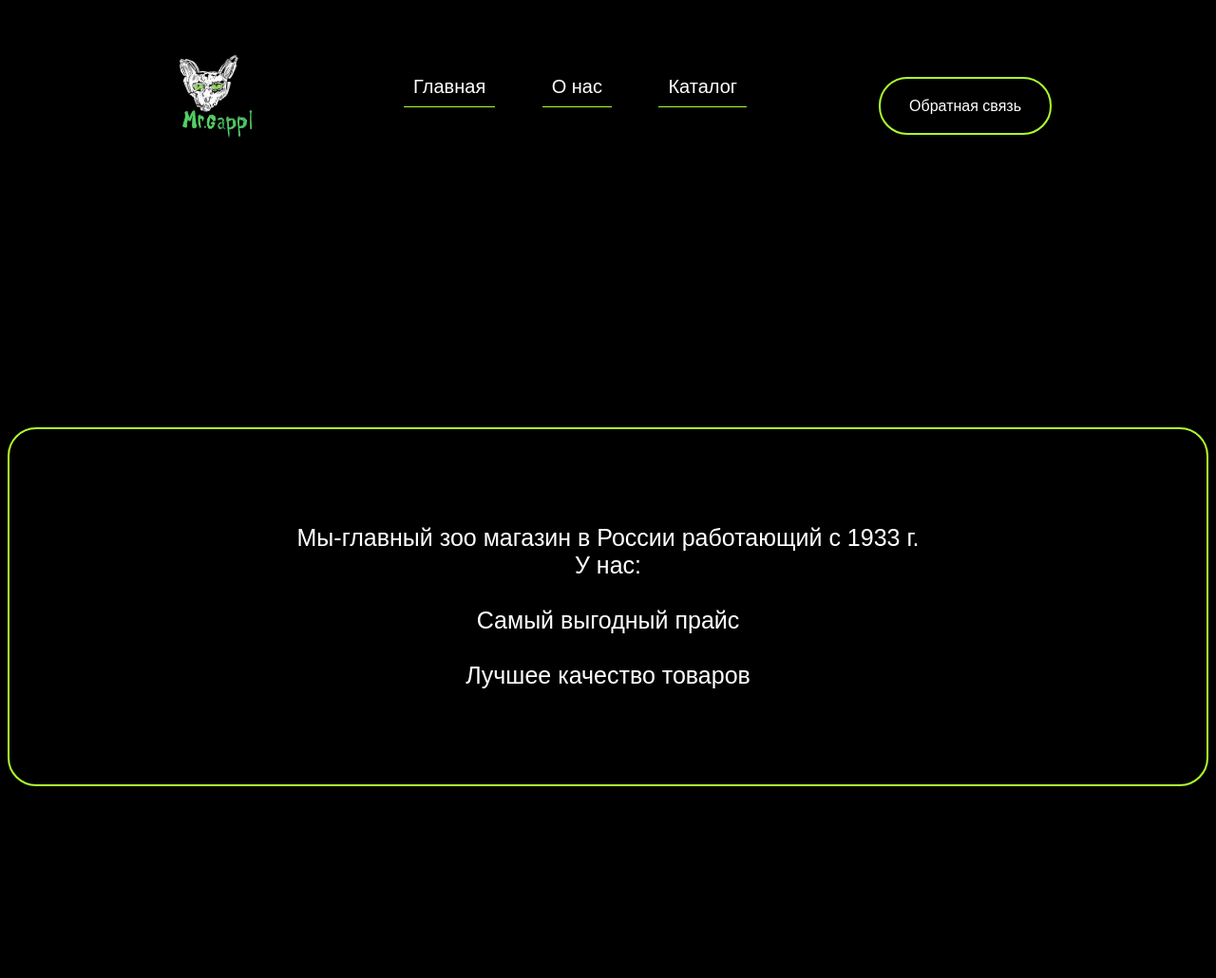
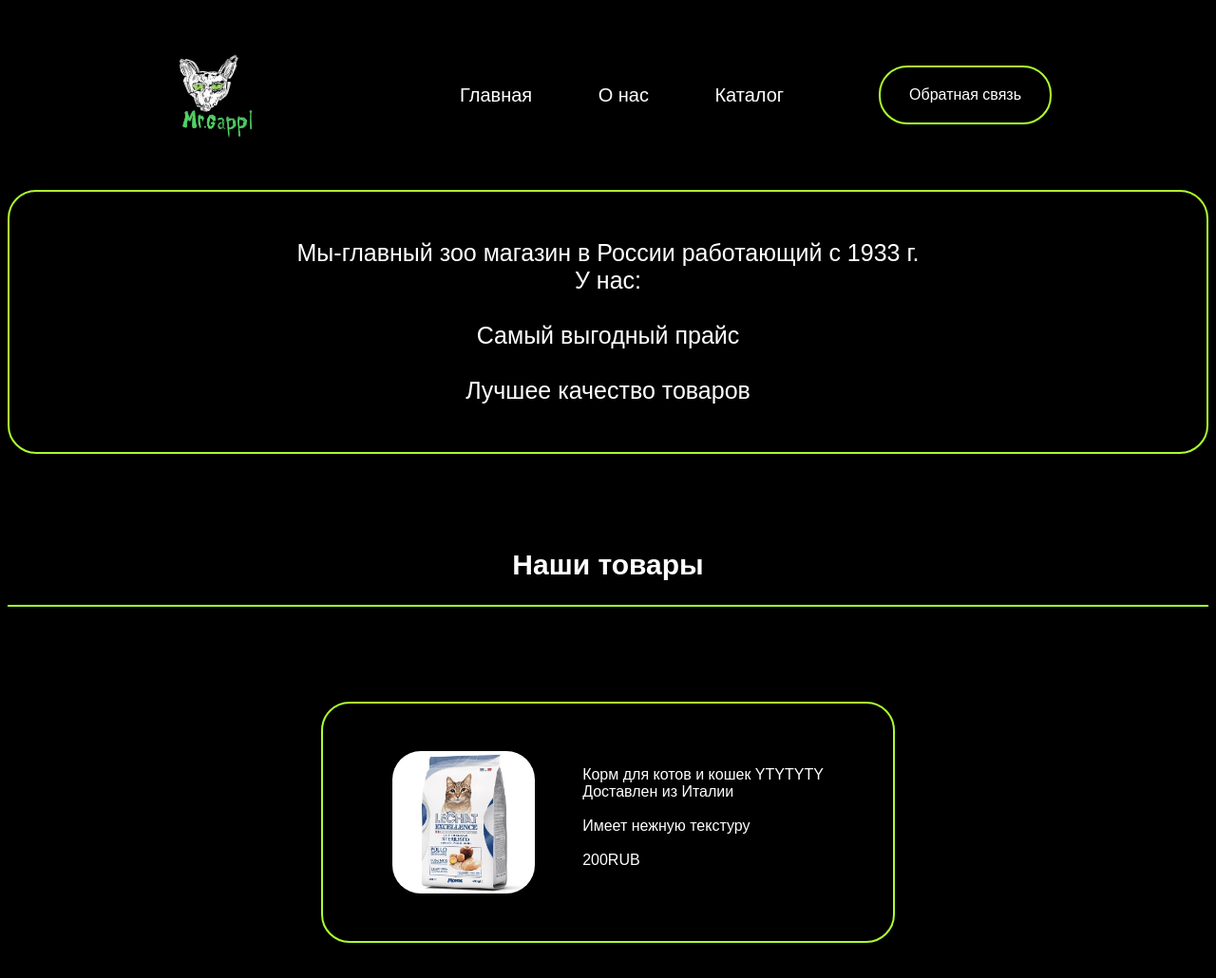
Before and after one commit to stepancherr/Challenge, a plain HTML site: page index.html in a window 1280 px wide. Shown: the top 1030 px of the page at 95% size. Drawn offline with Linux system fonts and the light colour scheme.

Commit message:
feat: fix some style issues

```diff
--- a/index.html
+++ b/index.html
@@ -10,13 +10,13 @@
 <script src="script.js"></script>
   <header class="header">
       <img class="logo" src="img/logo2.jpeg">
-      <nav>
-        <div class="header-link">
-        <a href="#" class="cheked">Главная</a>
-        <a href="#address" class="cheked-2">О нас</a>
-        <a href="#catalog" class="cheked-3">Каталог</a>
+      <nav class="navigation">
+        <div class="nav-bar">
+        <a href="#" class="nav-link">Главная</a>
+        <a href="#address" class="nav-link">О нас</a>
+        <a href="#catalog" class="nav-link">Каталог</a>
         </div>
-        <a href="#form" class="header-btn">Обратная связь</a>
+        <a href="#form" class="feedback-btn">Обратная связь</a>
       </nav>
   </header>
   <main>
@@ -26,17 +26,17 @@
       <br>Самый выгодный прайс</br>
       <br>Лучшее качество товаров</br>
     </p>
-    <p id="catalog">
+    <section id="catalog">
       <div class="catalog-btn"><h2>Наши товары</h2></div>
       <div class="catalog">
-    </p>
+    </>
     <div class="item">
     <img src="img/cat corm.jpeg" class="logo-item">
     <p class="catalog-info">
       Корм для котов и кошек YTYTYTY
-      <br>Доставлен из Италии</br>
-      <br> Имеет нежную текстуру</br>
-       <br>200RUB</br>
+      <br>Доставлен из Италии<br>
+      <br> Имеет нежную текстуру<br>
+       <br><a href="#">200RUB</a><br>
        </div>
     </p>
     <div class="item">
@@ -144,7 +144,7 @@
     <div class="form"><form action="mailto:ichernyshov_stepan@list.ru" method="post" enctype="text/plain">
         <p>
             <label for="name" class="all">Имя:</label><br>
-            <input type="text" id="name" name="name" required>
+            <input class="text-input" type="text" id="name" name="name" required placeholder="Введите имя">
         </p>
         <p>
             <label for="email" class="all">Email:</label><br>
--- a/style.css
+++ b/style.css
@@ -1,6 +1,10 @@
+html {
+  scroll-behavior: smooth;
+}
+
 body {
   font-family: "Poppins", sans-serif;
- background-color: black ;
+  background-color: black;
   color: #fff;
 }
 .header {
@@ -11,72 +15,76 @@ body {
   align-items: center;
   justify-content: space-between;
 }
+
+.navigation {
+  display: flex;
+  align-items: center;
+}
+
 .logo {
   width: 100px;
   height: 100px;
   border-radius: 30px;
 }
-.cheked {
+.nav-link {
   padding: 10px;
-  border-bottom: 1px greenyellow solid;
-   margin-right: 45px;
-  font-size: 20px
-}
-.cheked-2 {
-  padding: 10px;
-  border-bottom: 1px greenyellow solid;
+  border-bottom: 1px transparent solid;
   margin-right: 45px;
   font-size: 20px;
+  transition: border 300ms ease;
 }
-.cheked-3 {
-  padding: 10px;
-  border-bottom: 1px greenyellow solid;
-   margin-right: 45px;
-  font-size: 20px;
+
+.nav-link:hover {
+  border-color: greenyellow;
 }
-.header-link {
+
+.nav-bar {
   margin-right: 45px;
 }
-.header-btn {
-  margin-left: 500px;
+
+.feedback-btn {
   padding: 20px 30px;
   text-decoration: none;
   color: #fff;
   background-color: black;
   border: 2px greenyellow solid;
   border-radius: 30px;
+  transition: 300ms ease;
 }
+
+.feedback-btn:hover {
+  background-color: greenyellow;
+  color: black;
+}
+
 a {
   text-decoration: none;
   color: #fff;
 }
+
 .info {
-  padding-bottom: 100px;
-  padding-top: 100px;
-  margin-top: 300px;
+  padding: 50px 0;
+  margin-top: 50px;
   color: #fff;
   text-align: center;
   font-size: 25px;
   border: greenyellow 2px solid;
   border-radius: 30px;
 }
+
 @keyframes identifier {
   from {
-    margin-top: 600px;
+    opacity: 0;
+    transform: translate(0, 120px);
   }
   to {
-    margin-top: 300px;
+    opacity: 1;
+    transform: translate();
   }
 }
 .info {
   animation-name: identifier;
-}
-.info {
-  animation: some-animation;
-}
-.info {
-  animation-name: identifier;
-  animation-duration: 5s;
+  animation-duration: 1.5s;
   animation-iteration-count: 1;
   animation-direction: alternate;
 }
@@ -85,7 +93,7 @@ a {
   display: flex;
   justify-content: center;
   color: #fff;
-  padding-top: 300px;
+  margin-top: 50px;
 }
 .catalog-btn {
   display: flex;
@@ -93,7 +101,7 @@ a {
   font-size: 20px;
   border-bottom: 2px greenyellow solid;
   text-align: center;
-  padding-top: 299px;
+  padding-top: 50px;
 }
 .logo-item {
   height: 150px;
@@ -111,10 +119,9 @@ a {
   width: 500px;
   height: 150px;
   float: left;
-  border: 2px  greenyellow solid;
+  border: 2px greenyellow solid;
 }
 .catalog-info {
-  display: flex;
 }
 .address-map {
   margin: 300px;
@@ -125,7 +132,7 @@ a {
 }
 .btn {
   margin-bottom: 90px;
-  border-bottom:  greenyellow 2px solid;
+  border-bottom: greenyellow 2px solid;
 }
 .form-btn {
   text-align: center;
@@ -144,28 +151,27 @@ margin-bottom: 50px;
   display: flex;
   justify-content: center;
   margin-bottom: 150p;
+  gap: 20px;
 }
 .logo-poc {
   width: 150px;
   height: 150px;
-  margin-left: 40px;
 }
 .mi-text {
   text-align: center;
-margin-left: 20px
+  margin-left: 20px;
 }
 .mi-btn {
   text-align: center;
-  margin-bottom: 100px;
+  margin-bottom: 60px;
   border-bottom: 2px greenyellow solid;
 }
 .mi {
   display: flex;
-  justify-content: center;
   gap: 50px;
-  float: center;
   border: 2px solid greenyellow;
   border-radius: 30px;
+  padding: 10px 20px;
 }
 @keyframes dddd {
   from {
@@ -196,7 +202,7 @@ margin-left: 20px
   border: 2px solid greenyellow;
   border-radius: 30px;
 }
-@media  all (min-width: 992px) {
+@media all (min-width: 992px) {
   .logo {
     width: 20px;
     height: 20px;
@@ -206,4 +212,17 @@ margin-left: 20px
 .all {
   border: 2px solid greenyellow;
   border-radius: 30px;
+  padding: 5px 10px;
 }
+
+.text-input {
+  border-radius: 5px;
+  border: 1px solid greenyellow;
+  background-color: black;
+  height: 30px;
+}
+
+.text-input::placeholder {
+  color: grey;
+  font-size: 15px;
+}
```
Lines whose indentation alone changed are shown as unchanged.
